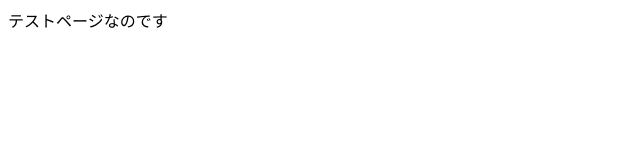
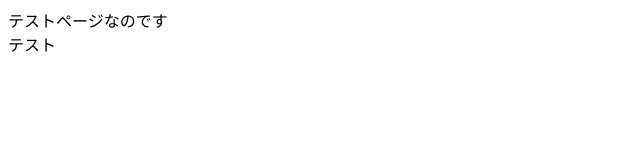
Before and after one commit to yuyalush/Pakuepages, a plain HTML site: page index.html in a window 1280 px wide. Shown: the full height of the page, 0-640 px from the left. Drawn offline with Linux system fonts and the light colour scheme.

Commit message:
index.htmlを変更

```diff
--- a/index.html
+++ b/index.html
@@ -6,6 +6,7 @@
     <title>Document</title>
 </head>
 <body>
-    テストページなのです
+    テストページなのです<br>
+    テスト
 </body>
 </html>
```
